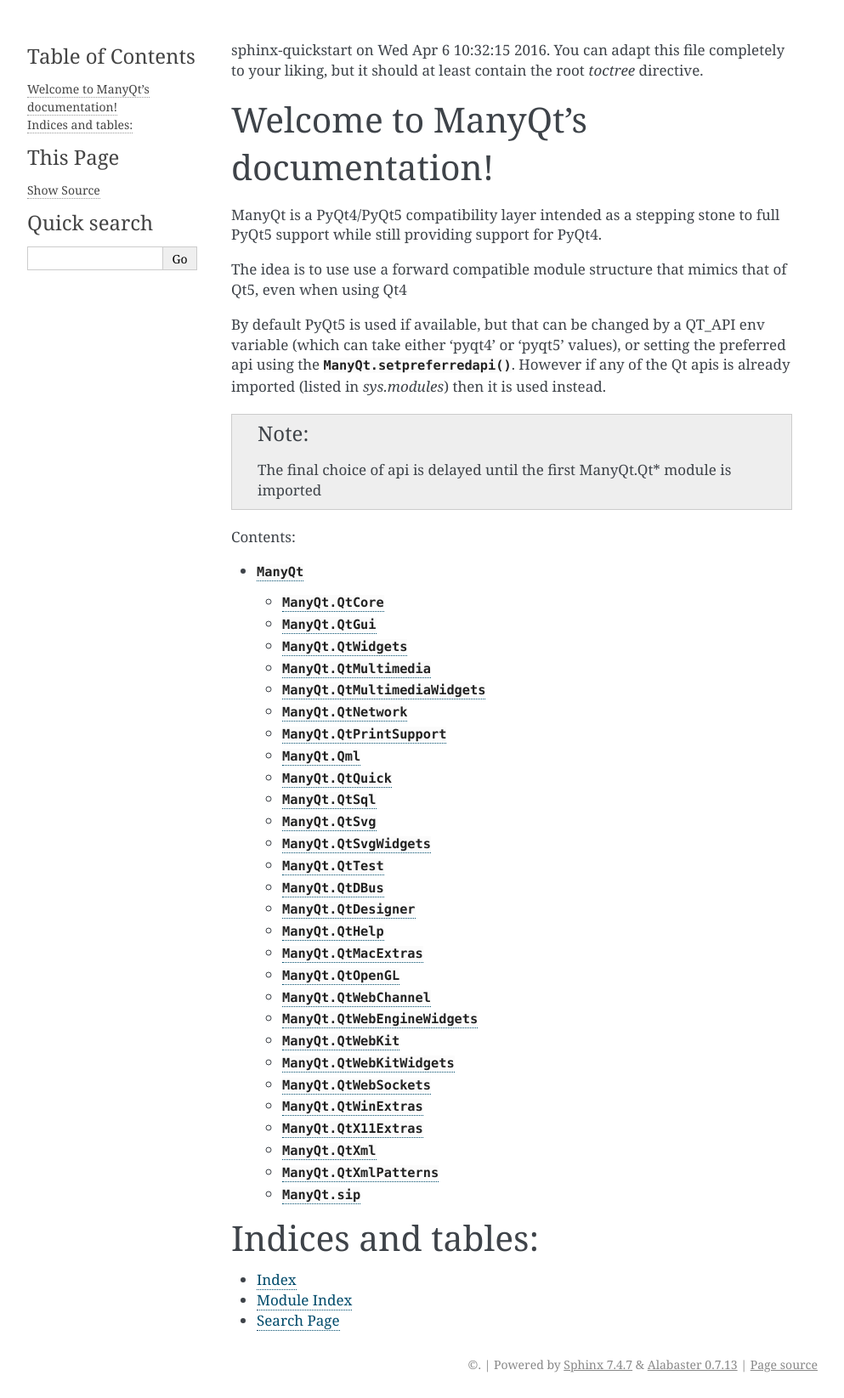
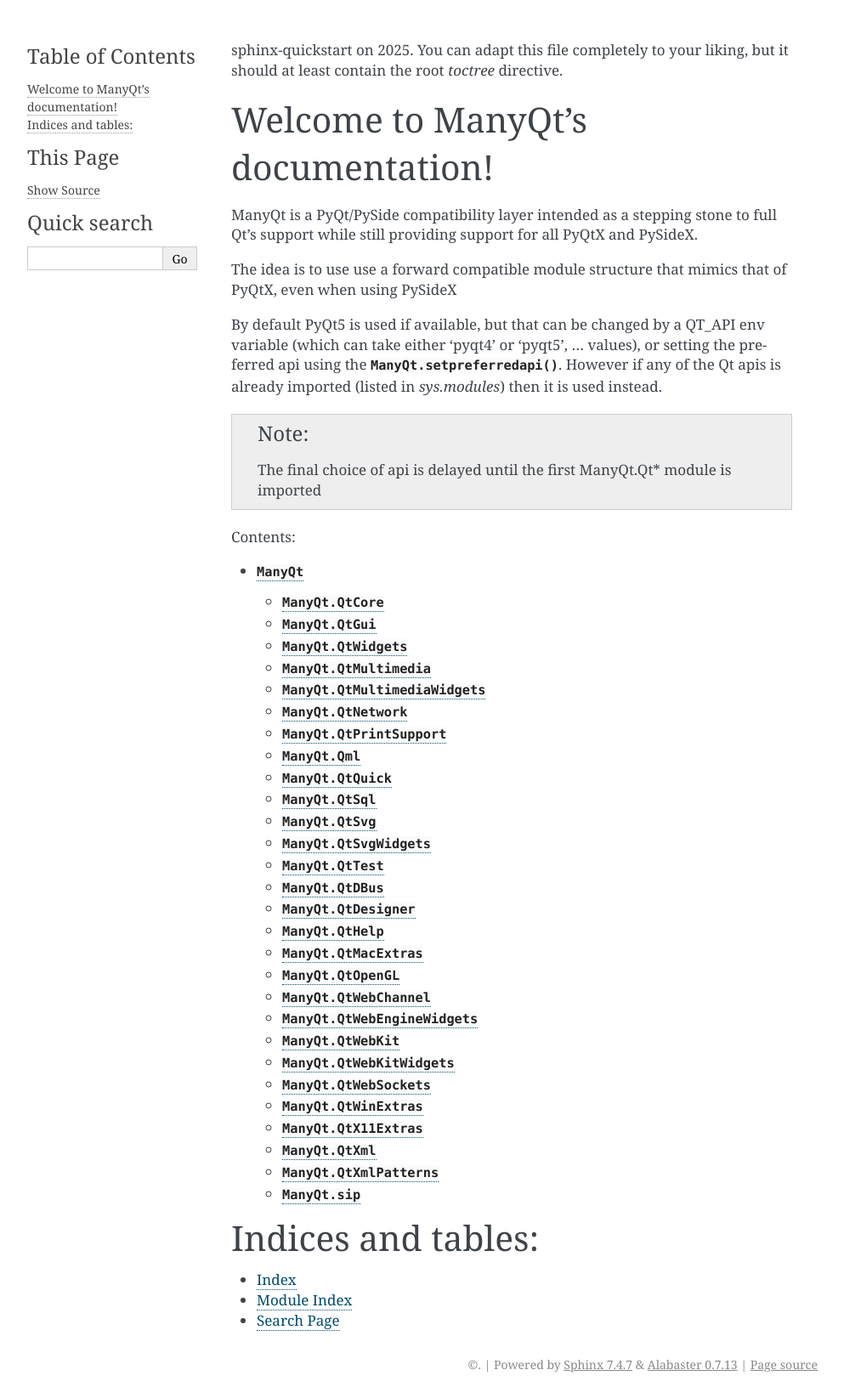
Before and after one commit to Usama01TN/ManyQt, a Sphinx documentation site: the page built from docs/source/index.rst, in a window 1280 px wide. Shown: the whole page at 85% size, without its empty margins (148-1141 px from the left). Built offline with Sphinx 7.4.7, drawn with Linux system fonts in a browser that asks for light colours.

Commit message:
Update index.rst

```diff
--- a/docs/source/index.rst
+++ b/docs/source/index.rst
@@ -1,19 +1,19 @@
 .. ManyQt documentation master file, created by
-sphinx-quickstart on Wed Apr  6 10:32:15 2016.
+sphinx-quickstart on 2025.
 You can adapt this file completely to your liking, but it should at least
 contain the root `toctree` directive.
 
 Welcome to ManyQt's documentation!
 =================================
 
-ManyQt is a PyQt4/PyQt5 compatibility layer intended as a stepping stone to
-full PyQt5 support while still providing support for PyQt4.
+ManyQt is a PyQt/PySide compatibility layer intended as a stepping stone to
+full Qt's support while still providing support for all PyQtX and PySideX.
 
 The idea is to use use a forward compatible module structure that mimics that
-of Qt5, even when using Qt4
+of PyQtX, even when using PySideX
 
 By default PyQt5 is used if available, but that can be changed by a QT_API env
-variable (which can take either 'pyqt4' or 'pyqt5' values), or setting the
+variable (which can take either 'pyqt4' or 'pyqt5', ... values), or setting the
 preferred api using the :func:`ManyQt.setpreferredapi`. However if any of the
 Qt apis is already imported (listed in `sys.modules`) then it is used instead.
 
```
